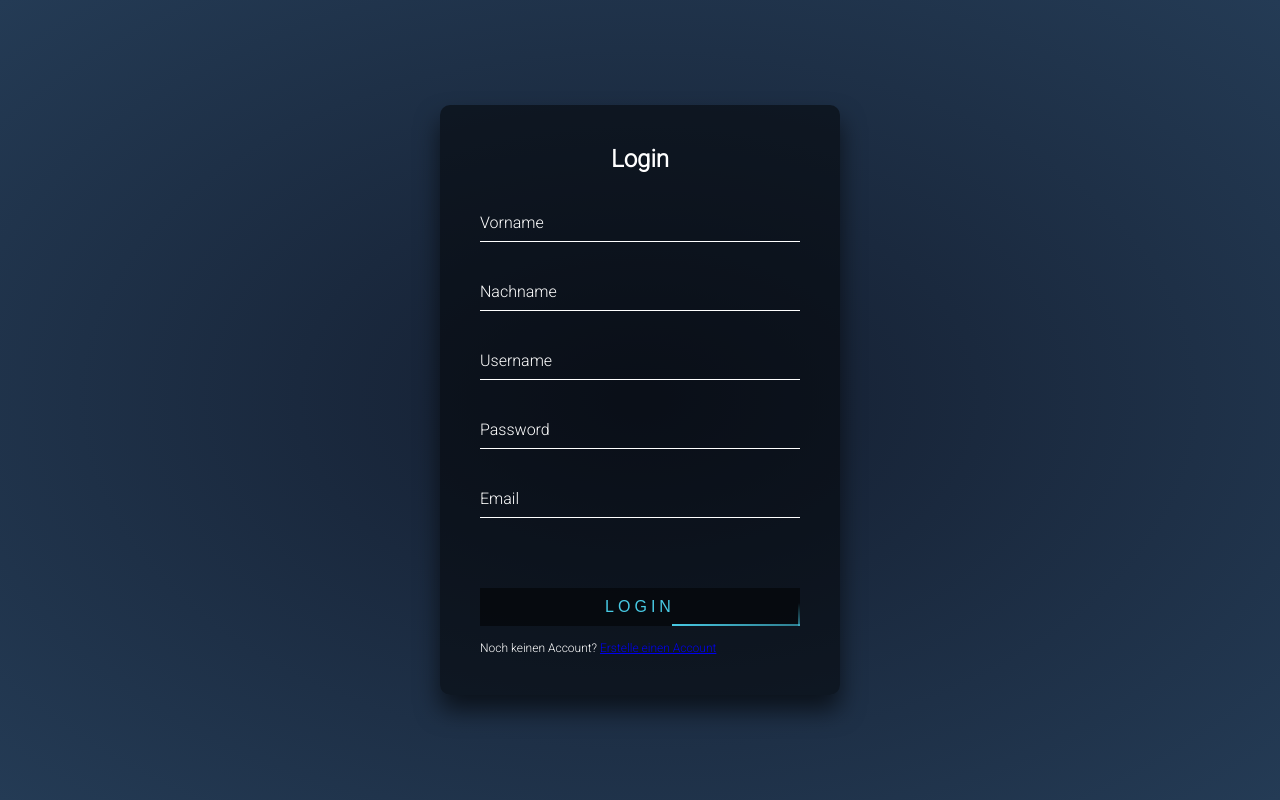
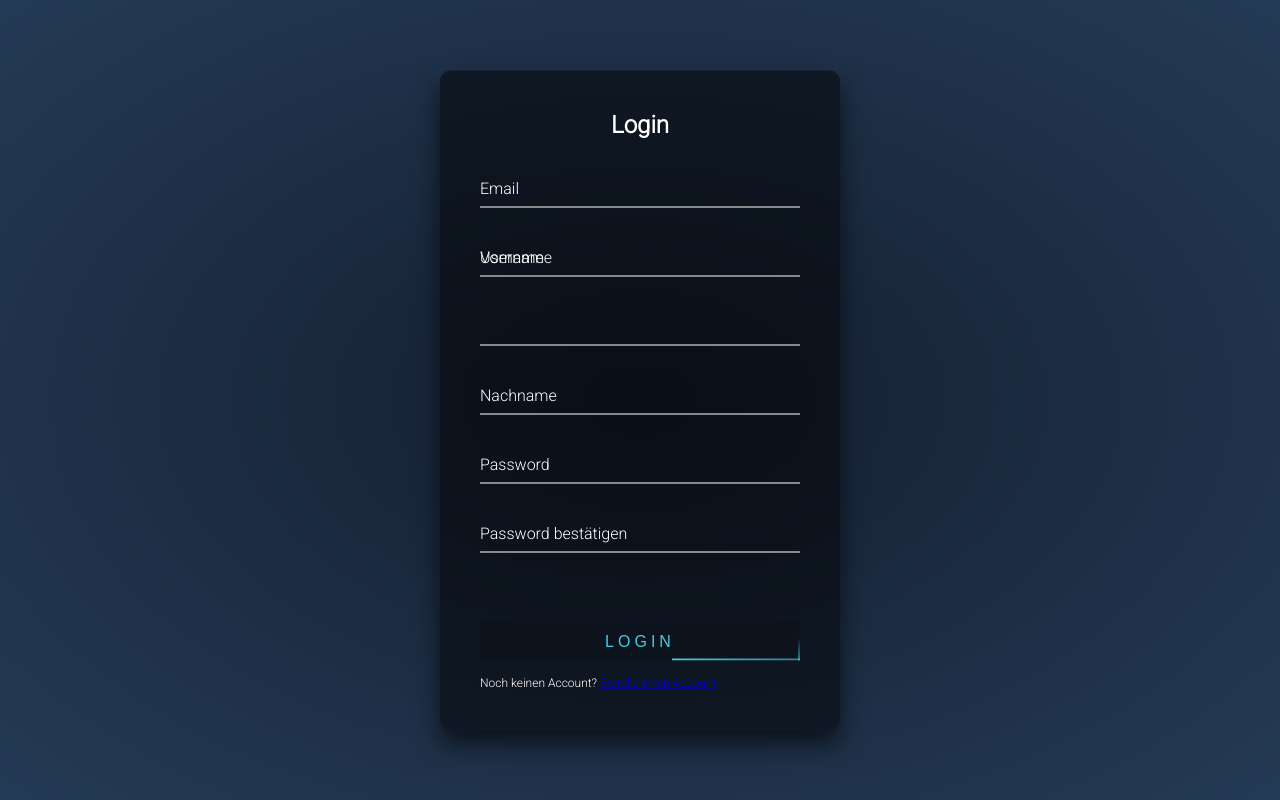
Before and after one commit to LilB0nd/Buchungssystem, a Django app: template Buchungssystem/templates/registration/register.html in a window 1280 px wide. Run offline with Django 3.2, Linux system fonts and the light colour scheme; the template is opened without the code that fills it, so the values that code supplies are empty.

Commit message:
Login Views

```diff
--- a/Buchungssystem/templates/registration/register.html
+++ b/Buchungssystem/templates/registration/register.html
@@ -1,5 +1,7 @@
-<html lang="en">
+<html lang="en" >
+
     <head>
+        <meta charset="UTF-8">
       <link href="/static/CSS/login.css" type="text/css" rel="stylesheet"/>
         <title>SignUp</title>
     </head>
@@ -7,26 +9,35 @@
       <h2>Login</h2>
       <form action="" method="post">
            {% csrf_token %}
+      <div class="user-box">
+                <input type="email" name="email" required="">
+            <label>Email</label>
+        </div>
         <div class="user-box">
-          <input type="text" name="Vorname" required="">
+            <div class="user-box">
+          <input type="text" name="username" required="">
+          <label>Username</label>
+        </div>
+          <input type="text" name="firstname" required="">
           <label>Vorname</label>
         </div>
         <div class="user-box">
-          <input type="text" name="Nachname" required="">
+          <input type="text" name="lastname" required="">
           <label>Nachname</label>
         </div>
-        <div class="user-box">
-          <input type="text" name="username" required="">
-          <label>Username</label>
-        </div>
+
         <div class="user-box">
           <input type="password" name="password" required="">
           <label>Password</label>
         </div>
-        <div class="user-box">
-                <input type="email" name="email" required="">
-            <label>Email</label>
+      <div class="user-box">
+          <input type="password" name="password_check" required="">
+          <label>Password bestätigen</label>
         </div>
+
+          {% if error %}
+        <p style="color: white">Ihre Anmeldedaten waren falsch</p>
+        {% endif %}
         <button type="submit" class="button">
           <span></span>
           <span></span>
--- a/static/CSS/login.css
+++ b/static/CSS/login.css
@@ -168,7 +168,7 @@ body {
   }
 }
 .button {
-  background: rgba(0,0,0,.5) !important;
+  background: #0c131d;
   border: 0 solid;
   position: relative;
   display: inline-block;
@@ -188,7 +188,7 @@ input:-webkit-autofill,
 input:-webkit-autofill:hover,
 input:-webkit-autofill:focus,
 input:-webkit-autofill:active{
-  -webkit-box-shadow: 0 0 0 30px rgba(0,0,0,.5) inset !important;
+  -webkit-box-shadow: 0 0 0 30px #0c131d inset !important;
   -webkit-text-fill-color: #FFF;
 }
 .message {
```
Also changed, not shown: Buchungssystem/forms.py (added, +13 -0 lines), Buchungssystem/views.py (+18 -1 lines), Design/Einführungskurs.png (added), Design/Homepage.png (added), Design/Kalender_1.png (added), Design/Kalender_2.png (added), Design/geräte_liste.png (added), Design/save_geräte.png (added).
